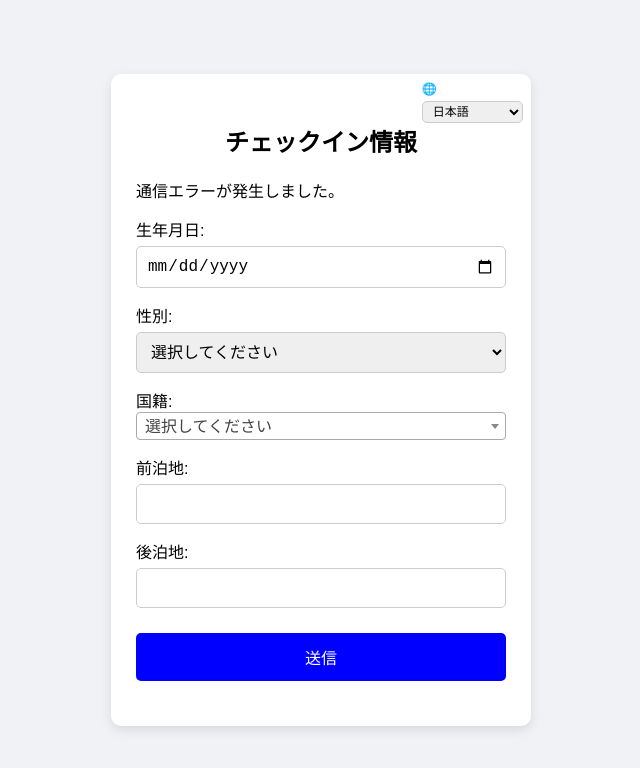
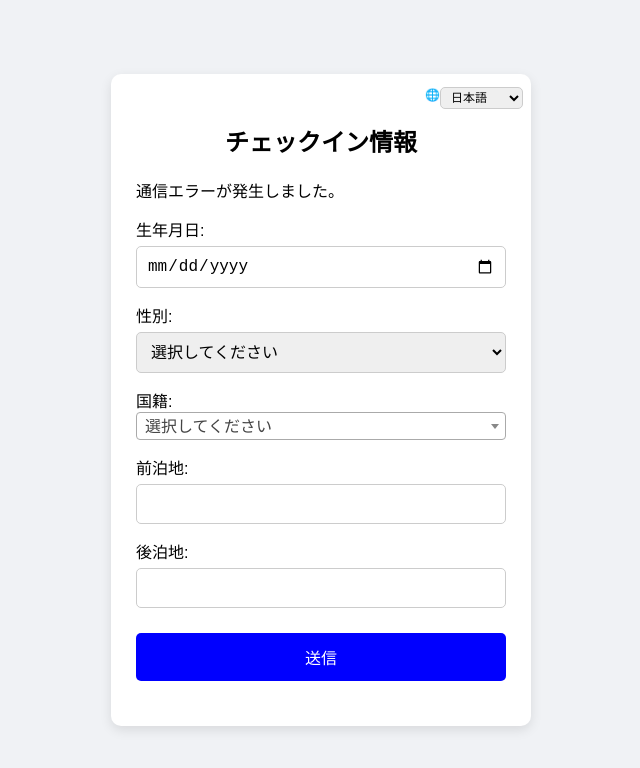
Before and after one commit to dias-glitch/guest-checkin, a plain HTML site: page checkin.html in a window 1280 px wide. Shown: the whole page, without its empty margins (319-959 px from the left). Drawn offline with nearby package versions, Linux system fonts and the light colour scheme; no server answers.

Commit message:
Update checkin.html

```diff
--- a/checkin.html
+++ b/checkin.html
@@ -41,7 +41,7 @@
   position: absolute;
   top: 8px;
   right: 8px;
-      display 8px;
+  display: flex; /* ← 修正：display: flex; にする */
   align-items: center;
   font-size: 12px;
 }
```
Lines whose indentation alone changed are shown as unchanged.
